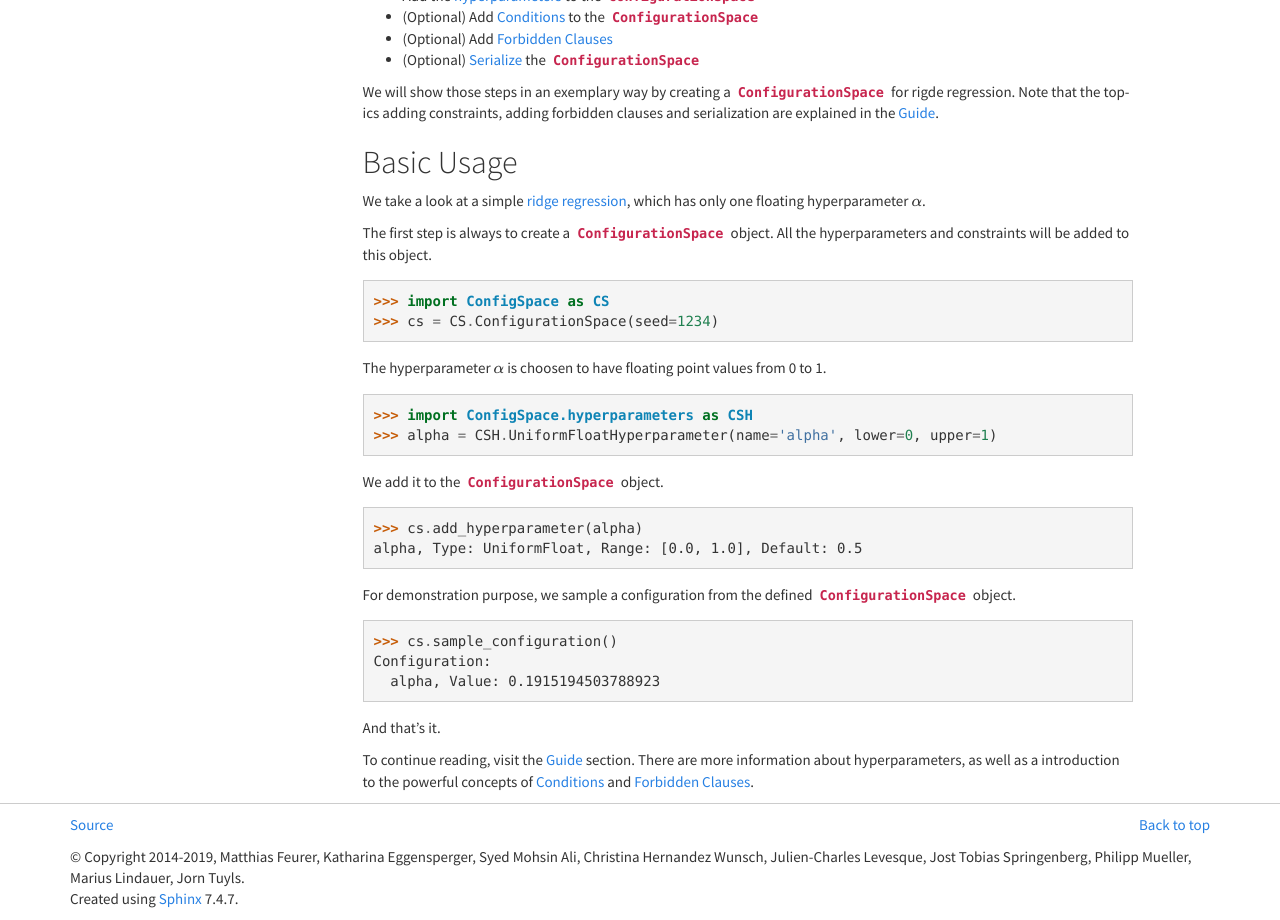
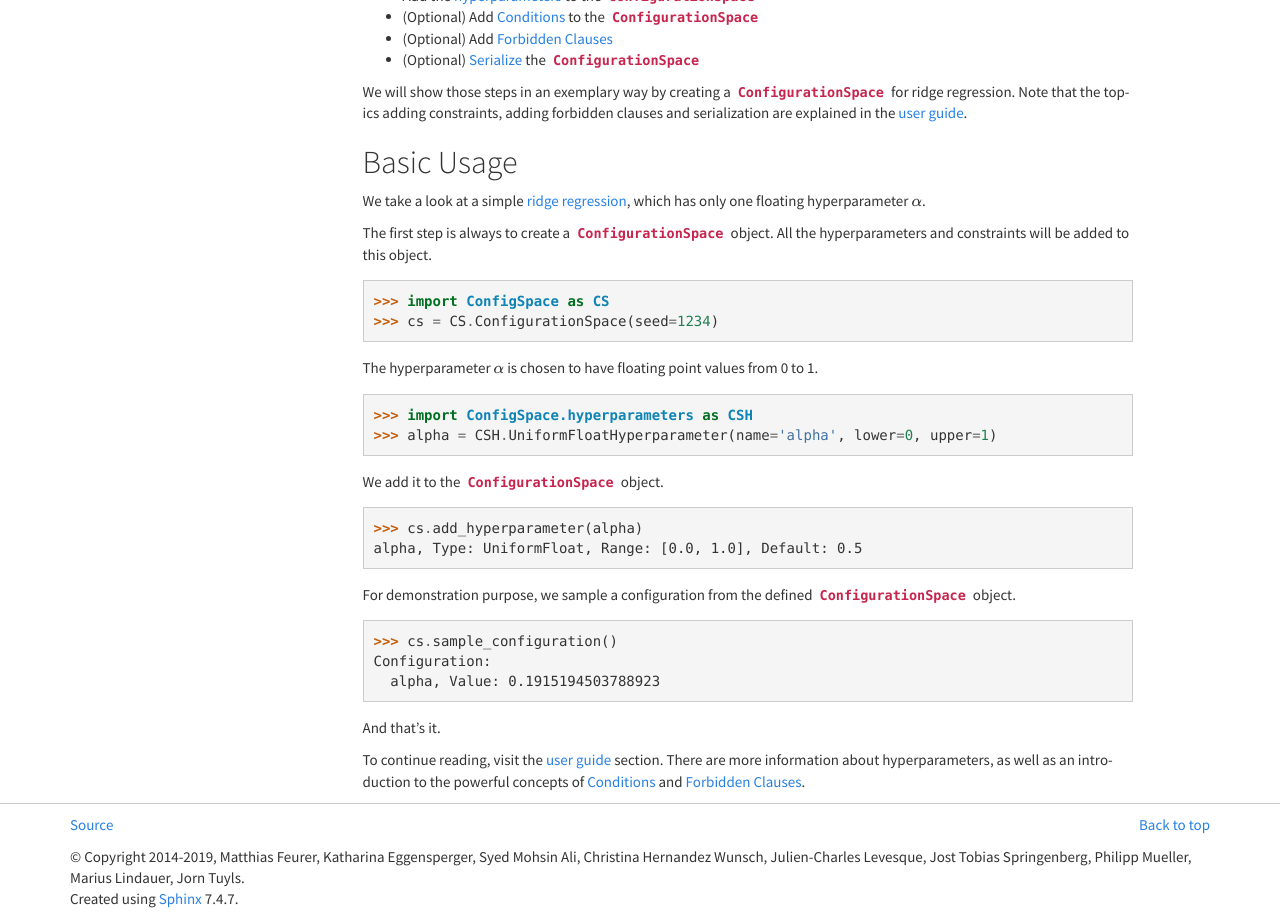
Before and after one commit to automl/ConfigSpace, a Sphinx documentation site: the page built from docs/source/quickstart.rst, in a window 1280 px wide and 1294 px high, cut to the strip 374-1294 px from the top of the window. Built offline with Sphinx 7.4.7, drawn with Linux system fonts in a browser that asks for light colours; pages that are not in the unit, such as notebooks, are missing from menus; the version number is read from the project's files by our own code.

Commit message:
Update on PR
- Rename Guide to User-Guide.
- Fix output of tests (Formatting)
- Remove Sphinx-Gallery and auto examples
- Correct Typos
- Fix doctest irregularity: The sphinx doctest blocks "sometimes" work with a single ">>>". But in the case that the output of the doctest block produces a new blank line at the end, doctest blocks starting with a ">>>" dont remove the <BLANKLINE> from the output. In those cases, I switched from ">>>" to ".. doctest::". Actually this should be equivalent but somehow fixes the wrong behavior.

```diff
--- a/docs/source/conf.py
+++ b/docs/source/conf.py
@@ -51,8 +51,7 @@
     'sphinx.ext.viewcode',
     'sphinx.ext.autosummary',
     'sphinx.ext.napoleon',
-    'sphinx.ext.githubpages',
-    'sphinx_gallery.gen_gallery',
+    'sphinx.ext.githubpages'
 ]
 
 # Add any paths that contain templates here, relative to this directory.
@@ -85,22 +84,6 @@
 # If true, `todo` and `todoList` produce output, else they produce nothing.
 todo_include_todos = False
 
-from sphinx_gallery.sorting import ExampleTitleSortKey
-# Now to declare your project structure, we add a configuration dictionary
-# for Sphinx-Gallery. The examples directory ../examples is declared
-# with a relative path from the conf.py file location:
-
-
-sphinx_gallery_conf = {
-                        # path to your examples scripts
-                        'examples_dirs': '../../ConfigSpace/example',
-                        # path where to save gallery generated examples
-                        'gallery_dirs': 'auto_examples',
-                        # ignore files with this pattern.
-                        'ignore_pattern': '__init__\.py|.*\.sh',
-                        'within_subsection_order': ExampleTitleSortKey,
-                      }
-
 # -- Options for HTML output -------------------------------------------------
 
 # The theme to use for HTML and HTML Help pages.  See the documentation for
@@ -125,7 +108,7 @@
     'navbar_links': [
         ('Start', 'index'),
         ('Quickstart', 'quickstart'),
-        ('Guide', 'Guide'),
+        ('User Guide', 'User-Guide'),
         ('API', 'API-Doc'),
     ],
     # Render the next and previous page links in navbar. (Default: true)
--- a/docs/source/quickstart.rst
+++ b/docs/source/quickstart.rst
@@ -22,8 +22,10 @@
 - (Optional) Add :ref:`Forbidden clauses`
 - (Optional) :ref:`Serialize <Serialization>` the :class:`~ConfigSpace.configuration_space.ConfigurationSpace`
 
-We will show those steps in an exemplary way by creating a :class:`~ConfigSpace.configuration_space.ConfigurationSpace` for rigde regression.
-Note that the topics adding constraints, adding forbidden clauses and serialization are explained in the :doc:`Guide`.
+We will show those steps in an exemplary way by creating a
+:class:`~ConfigSpace.configuration_space.ConfigurationSpace` for ridge regression.
+Note that the topics adding constraints, adding forbidden clauses and
+serialization are explained in the :doc:`user guide <User-Guide>`.
 
 
 Basic Usage
@@ -33,13 +35,14 @@
 `ridge regression <http://scikit-learn.org/stable/modules/generated/sklearn.linear_model.Ridge.html>`_,
 which has only one floating hyperparameter :math:`\alpha`.
 
-The first step is always to create a :class:`~ConfigSpace.configuration_space.ConfigurationSpace` object. All the hyperparameters and constraints will be added to this
-object.
+The first step is always to create a
+:class:`~ConfigSpace.configuration_space.ConfigurationSpace` object. All the
+hyperparameters and constraints will be added to this object.
 
 >>> import ConfigSpace as CS
 >>> cs = CS.ConfigurationSpace(seed=1234)
 
-The hyperparameter :math:`\alpha` is choosen to have floating point values from 0 to 1.
+The hyperparameter :math:`\alpha` is chosen to have floating point values from 0 to 1.
 
 >>> import ConfigSpace.hyperparameters as CSH
 >>> alpha = CSH.UniformFloatHyperparameter(name='alpha', lower=0, upper=1)
@@ -61,9 +64,9 @@
 
 And that's it.
 
-To continue reading, visit the :doc:`Guide` section. There are more information
-about hyperparameters, as well as a introduction to the powerful concepts of
-:ref:`Conditions` and :ref:`Forbidden clauses`.
+To continue reading, visit the :doc:`user guide <User-Guide>` section. There are
+more information about hyperparameters, as well as an introduction to the
+powerful concepts of :ref:`Conditions` and :ref:`Forbidden clauses`.
 
 .. _SMAC3: https://github.com/automl/SMAC3
 .. _BOHB: https://github.com/automl/HpBandSter
```
Also changed, not shown: docs/source/API-Doc.rst (+5 -4 lines), docs/source/User-Guide.rst (renamed from docs/source/Guide.rst, +10 -12 lines), docs/source/index.rst (+28 -23 lines), 2 other files.
